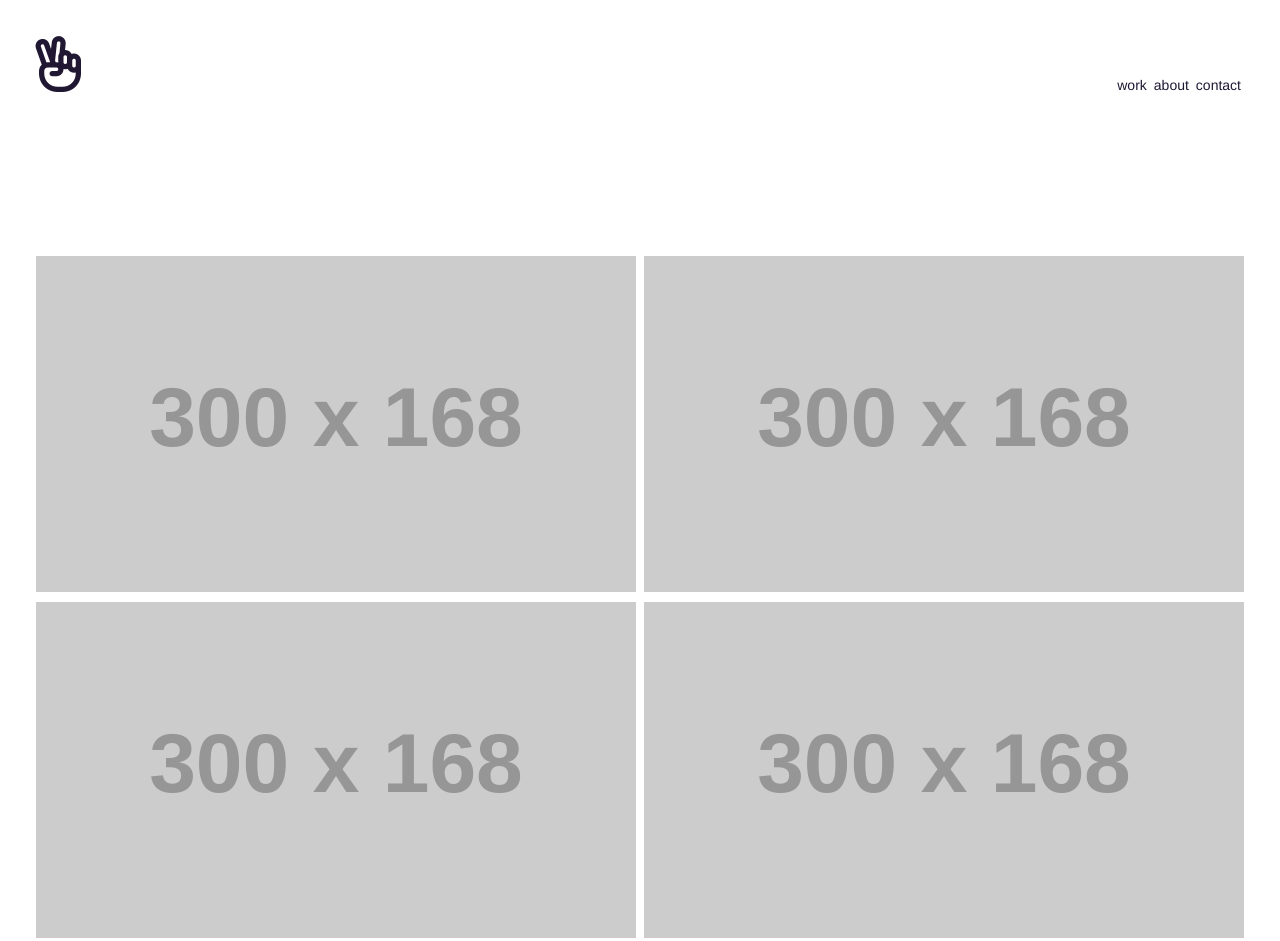
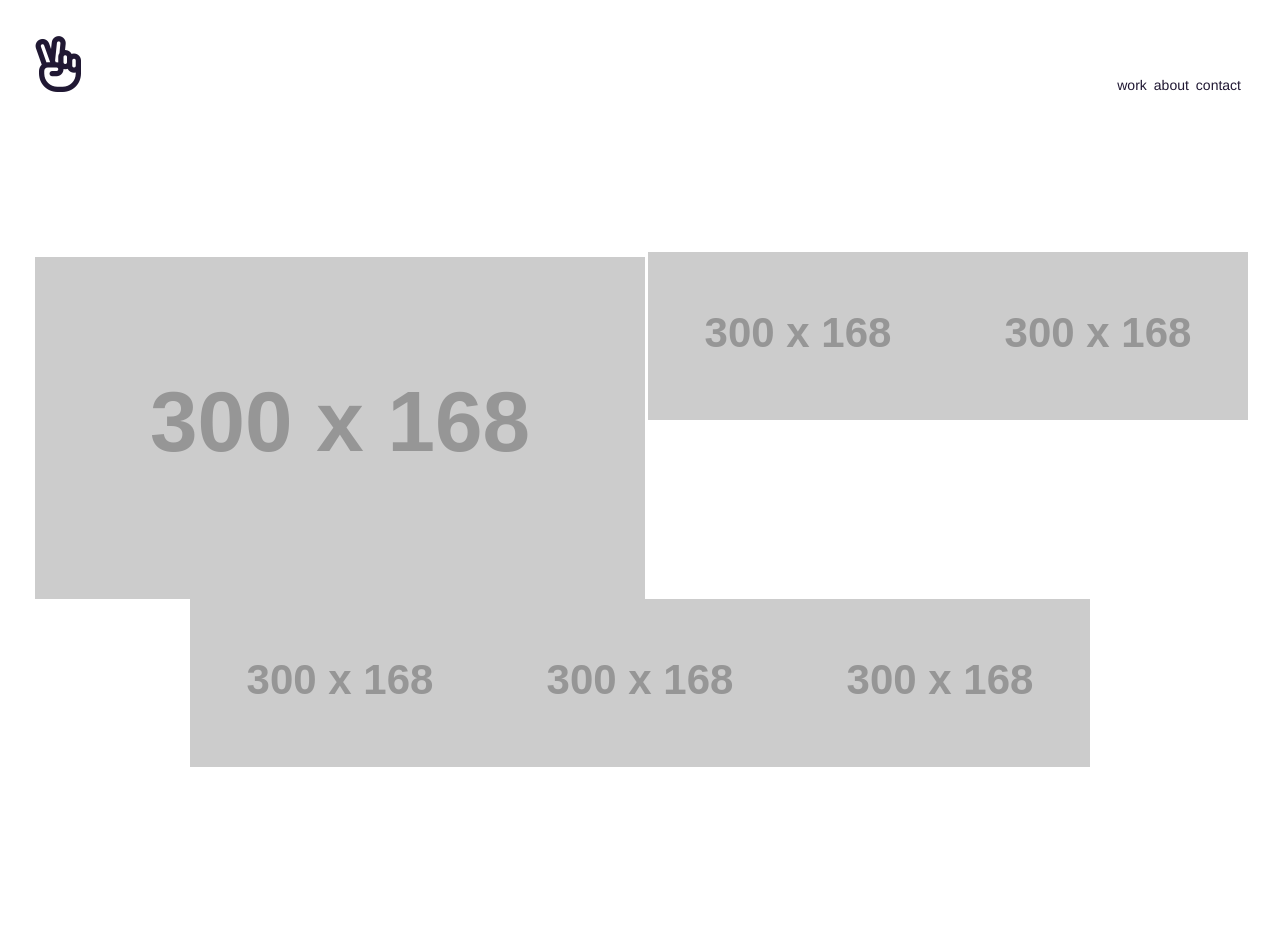
Before and after one commit to digitalscraps/flipper, a plain HTML site: page index.html in a window 1280 px wide. Shown: the top 941 px of the page. After the commit the page ends 800 px from the top, so only its background shows below. Drawn offline with nearby package versions, Linux system fonts and the light colour scheme; placeholder pictures from the web are drawn by us.

Commit message:
adding module and animate stylesheets

```diff
--- a/css/base.css
+++ b/css/base.css
@@ -44,6 +44,11 @@ h3 {
   font-size: 1.5rem;
   line-height: 1.5;
 }
+h4 {
+  color: #fff;
+  font-size: 1rem;
+  line-height: 1;
+}
 /* --------------------------
   Element Styles
 --------------------------- */
--- a/css/layout.css
+++ b/css/layout.css
@@ -25,8 +25,17 @@
 /* --------------------------
   Media Gallery
 --------------------------- */
-.l-mg-row a {
-  padding: 0 0 0 1rem;
+.l-mg-row a img {
+width: 100%;
+}
+
+.l-mg-item {
+  position: relative;
+  overflow: hidden;
+  display: flex;
+	flex-direction: column;
+	justify-content: center;
+  margin: .32rem .16rem 0 .16rem;
 }
 
 @media screen and (min-width: 768px){
@@ -36,15 +45,14 @@
     align-items: flex-start;
     align-content: center;
   }
-  .l-mg-row a {
+  .l-mg-item {
     flex: 1 2 auto;
-    padding: 0.25rem;
     }
   }
 
   @media screen and (min-width: 968px){
-      .l-mg-row a {
-      width: 50%;
+      .l-mg-item {
+      width: 45%;
       max-width: 1300px;
       }
   }
```
Also changed, not shown: css/animate.css (added, +9 -0 lines), css/module.css (added, +15 -0 lines).
